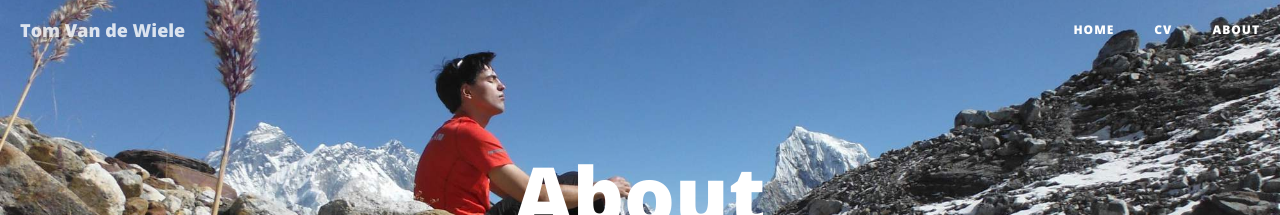
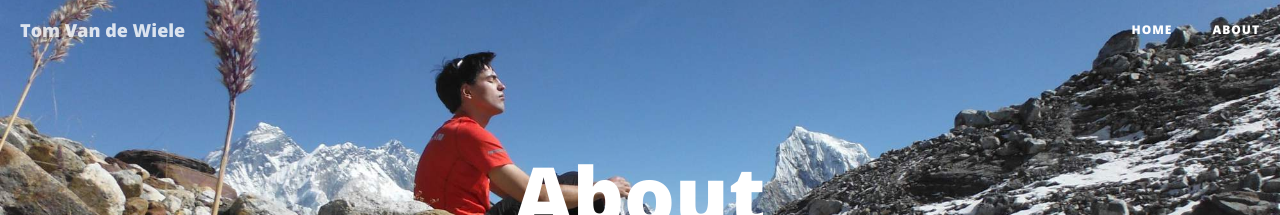
Before and after one commit to ttvand/ttvand.github.io, a Jekyll site: the page built from about.html, in a window 1280 px wide. Shown: the top 215 px of the page. Built offline with Jekyll 4.4.1, drawn with Linux system fonts in a browser that asks for light colours; nearby versions of some CDN libraries.

Commit message:
Removed CV section

```diff
--- a/_includes/nav.html
+++ b/_includes/nav.html
@@ -18,9 +18,6 @@
                 <li>
                     <a href="{{ site.baseurl }}/">Home</a>
                 </li>
-                <li>
-                    <a href="{{ site.baseurl }}/CV.pdf" onClick="ga('send', 'event', 'Menu', 'Download', 'cv.pdf');">CV</a>
-                </li>
                 {% for page in site.pages %}{% if page.title %}
                 <li>
                     <a href="{{ page.url | prepend: site.baseurl }}">{{ page.title }}</a>
```
Also changed, not shown: 2 other files.
